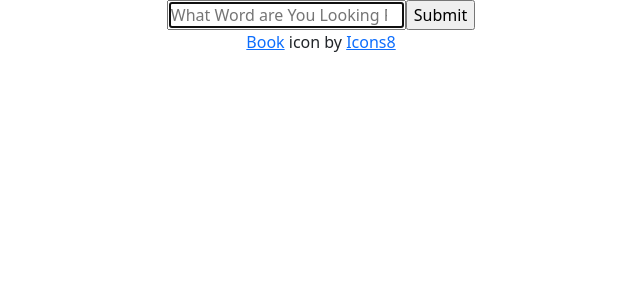
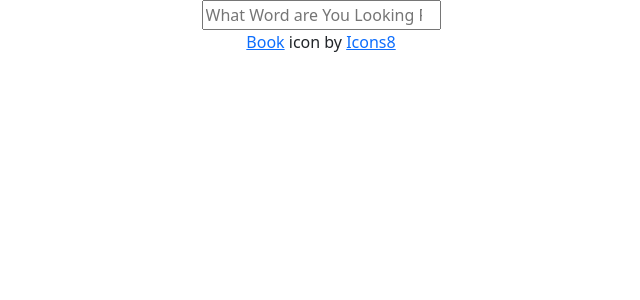
Before and after one commit to MimiB96/react-dictionary, a React (Create React App) app: page / in a window 1280 px wide. Shown: the top 300 px of the page, without its empty margins (319-959 px from the left). Built offline with nearby package versions, Linux system fonts and the light colour scheme.

Commit message:
API Integration

```diff
--- a/package.json
+++ b/package.json
@@ -6,6 +6,7 @@
     "@testing-library/jest-dom": "^5.16.5",
     "@testing-library/react": "^13.4.0",
     "@testing-library/user-event": "^13.5.0",
+    "axios": "^0.27.2",
     "bootstrap": "^5.2.1",
     "react": "^18.2.0",
     "react-bootstrap": "^2.5.0",
--- a/src/Dictionary.js
+++ b/src/Dictionary.js
@@ -1,16 +1,23 @@
 import React, { useState } from "react";
+import axios from "axios";
 import "./Dictionary.css";
 
 export default function Dictionary() {
   let [keyword, setKeyword] = useState("");
 
+  function changeKeyword(event) {
+    setKeyword(event.target.value);
+  }
+
   function search(event) {
     event.preventdefault();
-    alert(`Searching for definition of ${keyword}`);
+
+    let url = `https://api.dictionaryapi.dev/api/v2/entries/en/${keyword}`;
+    axios.get(url).then(submitResponse);
   }
 
-  function changeKeyword(event) {
-    setKeyword(event.target.value);
+  function submitResponse(response) {
+    console.log(response);
   }
 
   return (
@@ -18,11 +25,9 @@
       <form onSubmit={search}>
         <input
           type="search"
-          autoFocus={true}
           onChange={changeKeyword}
           placeholder="What Word are You Looking For?"
         />
-        <input type="submit" placeholder="submit" />
       </form>
     </div>
   );
```
Also changed, not shown: 1 other file (tests, documents, lock files or other folders).
